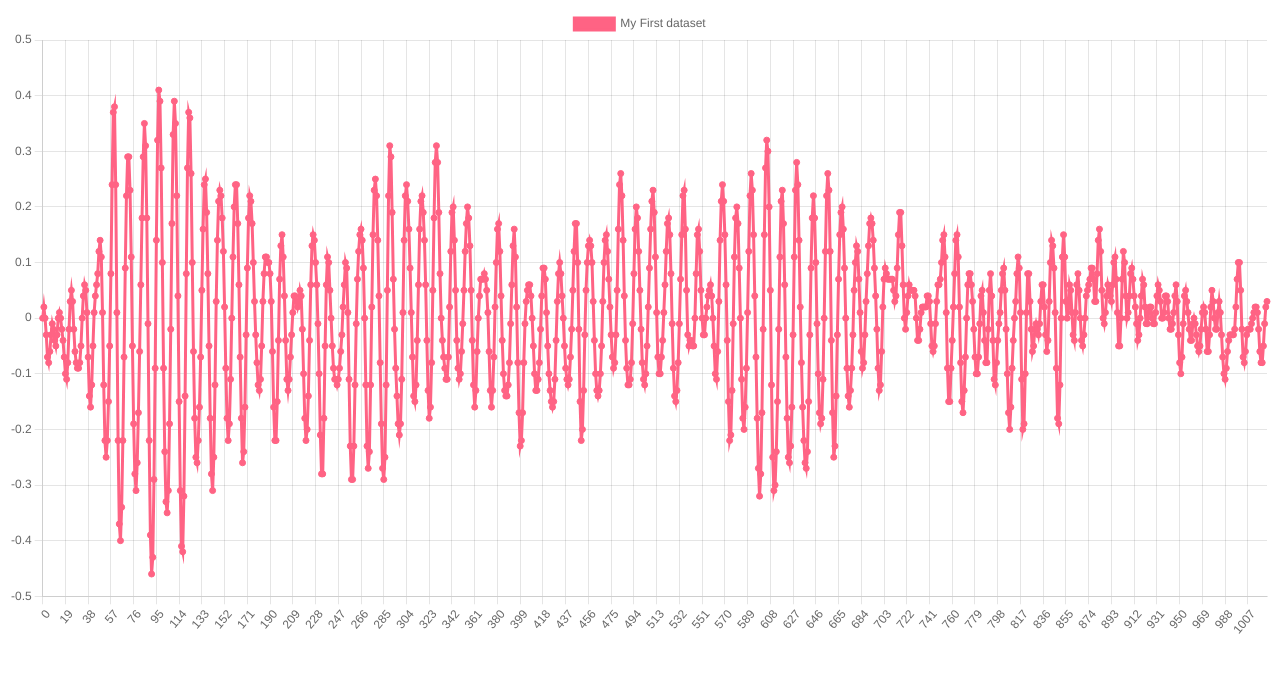
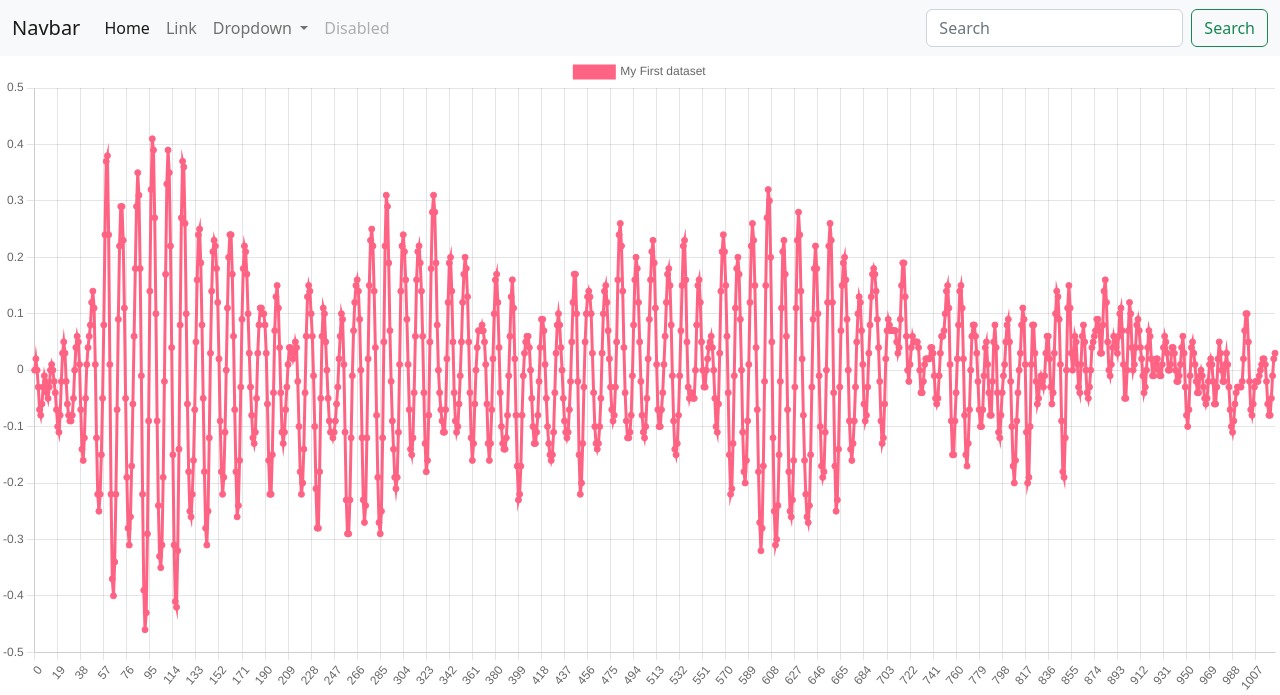
Before and after one commit to Scottielee33/flask_charts.js, a Flask app: page / in a window 1280 px wide. Shown: the top 695 px of the page. Run offline with Flask 2, Linux system fonts and the light colour scheme.

Commit message:
added navbar

```diff
--- a/templates/index.html
+++ b/templates/index.html
@@ -2,12 +2,52 @@
 <html lang="en">
     <head>
         <meta charset="utf-8">
+        <meta name="viewport" content="width=device-width, initial-scale=1">
+        <title>Bootstrap demo</title>
+        <link href="https://cdn.jsdelivr.net/npm/bootstrap@5.2.2/dist/css/bootstrap.min.css" rel="stylesheet" integrity="sha384-Zenh87qX5JnK2Jl0vWa8Ck2rdkQ2Bzep5IDxbcnCeuOxjzrPF/et3URy9Bv1WTRi" crossorigin="anonymous">
     </head>
     <body>
+        <nav class="navbar navbar-expand-lg bg-light">
+            <div class="container-fluid">
+              <a class="navbar-brand" href="#">Navbar</a>
+              <button class="navbar-toggler" type="button" data-bs-toggle="collapse" data-bs-target="#navbarSupportedContent" aria-controls="navbarSupportedContent" aria-expanded="false" aria-label="Toggle navigation">
+                <span class="navbar-toggler-icon"></span>
+              </button>
+              <div class="collapse navbar-collapse" id="navbarSupportedContent">
+                <ul class="navbar-nav me-auto mb-2 mb-lg-0">
+                  <li class="nav-item">
+                    <a class="nav-link active" aria-current="page" href="#">Home</a>
+                  </li>
+                  <li class="nav-item">
+                    <a class="nav-link" href="#">Link</a>
+                  </li>
+                  <li class="nav-item dropdown">
+                    <a class="nav-link dropdown-toggle" href="#" role="button" data-bs-toggle="dropdown" aria-expanded="false">
+                      Dropdown
+                    </a>
+                    <ul class="dropdown-menu">
+                      <li><a class="dropdown-item" href="#">Action</a></li>
+                      <li><a class="dropdown-item" href="#">Another action</a></li>
+                      <li><hr class="dropdown-divider"></li>
+                      <li><a class="dropdown-item" href="#">Something else here</a></li>
+                    </ul>
+                  </li>
+                  <li class="nav-item">
+                    <a class="nav-link disabled">Disabled</a>
+                  </li>
+                </ul>
+                <form class="d-flex" role="search">
+                  <input class="form-control me-2" type="search" placeholder="Search" aria-label="Search">
+                  <button class="btn btn-outline-success" type="submit">Search</button>
+                </form>
+              </div>
+            </div>
+          </nav>
         <div>
             <canvas id="myChart"></canvas>
         </div>
         <script src="https://cdn.jsdelivr.net/npm/chart.js"></script>
+        <script src="https://cdn.jsdelivr.net/npm/bootstrap@5.2.2/dist/js/bootstrap.bundle.min.js" integrity="sha384-OERcA2EqjJCMA+/3y+gxIOqMEjwtxJY7qPCqsdltbNJuaOe923+mo//f6V8Qbsw3" crossorigin="anonymous"></script>
     </body>
 <script>
 const labels = {{ x_values|tojson }};
```
